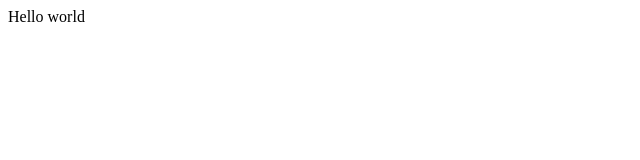
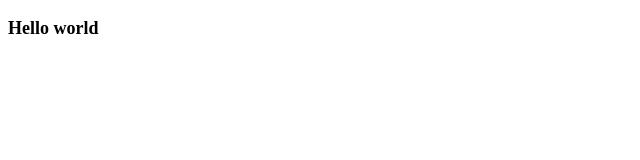
Before and after one commit to morozov-coder/aboutMe, a plain HTML site: page index.html in a window 1280 px wide. Shown: the whole page, without its empty margins (0-640 px from the left). Drawn offline with Linux system fonts and the light colour scheme.

Commit message:
added styles to the repo

```diff
--- /dev/null
+++ b/css/style.css
@@ -0,0 +1,4 @@
+h3 {
+    font-size: 18px;
+    font-weight: bold;
+}
--- a/index.html
+++ b/index.html
@@ -6,10 +6,11 @@
     <meta http-equiv="X-UA-Compatible" content="IE=edge">
     <meta name="viewport" content="width=device-width, initial-scale=1.0">
     <title>Document</title>
+    <link rel="stylesheet" href="css/style.css">
 </head>
 
 <body>
-    Hello world
+    <h3>Hello world</h3>
 </body>
 
 </html>
```
